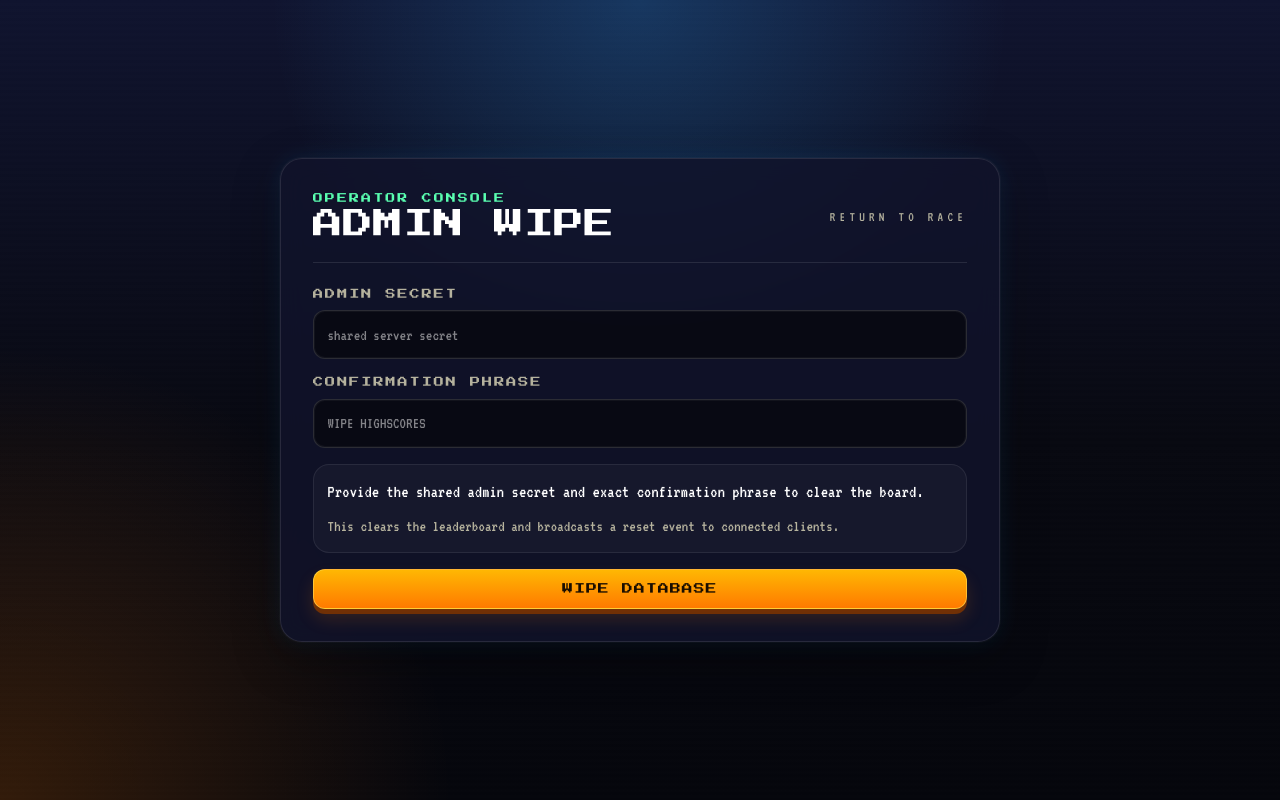
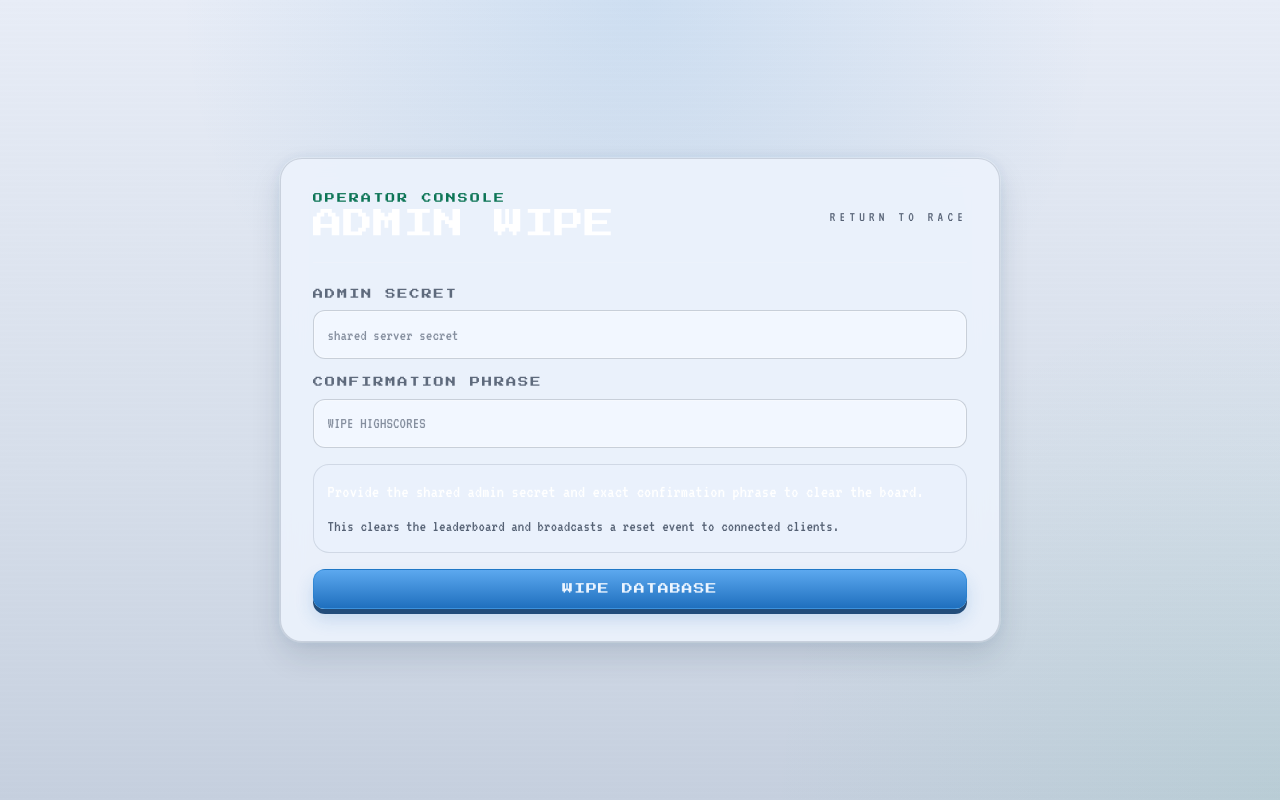
Before and after one commit to Omegapoint/alfabetrace, a Next.js app: page /admin in a window 1280 px wide. Built offline with nearby package versions, Linux system fonts and the light colour scheme.

Commit message:
Fix light mode contrast

```diff
--- a/app/components/alphabet-race.tsx
+++ b/app/components/alphabet-race.tsx
@@ -336,7 +336,6 @@ export function AlphabetRace() {
     <main className="mx-auto flex min-h-screen w-full max-w-7xl flex-col gap-5 px-4 py-5 sm:px-6 lg:px-8">
       <section className="grid gap-4 lg:grid-cols-[1.3fr_0.7fr]">
         <div className="panel panel-glow relative overflow-hidden p-5 sm:p-6">
-          <div className="absolute inset-x-0 top-0 h-1 bg-[linear-gradient(90deg,#ff7a00_0%,#ffe600_35%,#5affb1_65%,#2ea8ff_100%)]" />
           <div className="relative flex flex-col gap-5">
             <div className="flex flex-wrap items-start justify-between gap-4">
               <div className="max-w-2xl space-y-4">
@@ -370,6 +369,12 @@ export function AlphabetRace() {
                     ref={usernameInputRef}
                     value={username}
                     onChange={(event) => setUsername(normalizeUsername(event.target.value))}
+                    onKeyDown={(event) => {
+                      if (event.key === "Enter") {
+                        event.preventDefault();
+                        startRace();
+                      }
+                    }}
                     className="retro-input"
                     placeholder="erik"
                     maxLength={24}
@@ -381,7 +386,7 @@ export function AlphabetRace() {
                   <button type="button" className="pixel-button" onClick={startRace}>
                     Start
                   </button>
-                  <Link href="/admin" className="text-sm uppercase tracking-[0.22em] text-[var(--color-copy-soft)] transition hover:text-white">
+                  <Link href="/admin" className="text-sm uppercase tracking-[0.22em] text-[var(--color-copy-soft)] transition hover:text-[var(--color-copy)]">
                     Admin
                   </Link>
                 </div>
@@ -391,7 +396,7 @@ export function AlphabetRace() {
                 <div className="flex flex-wrap items-end gap-3">
                   <div className="min-w-[180px] flex-1">
                     <p className="field-label">racing as</p>
-                    <p className="text-lg text-white">{committedUsername}</p>
+                    <p className="text-lg text-[var(--color-copy)]">{committedUsername}</p>
                   </div>
                   <button
                     type="button"
@@ -402,7 +407,7 @@ export function AlphabetRace() {
                   </button>
                 </div>
 
-                <div className="rounded-[22px] border border-white/10 bg-black/35 p-4 shadow-[inset_0_0_0_1px_rgba(255,255,255,0.04)]">
+                <div className="rounded-[22px] border border-[rgba(28,41,64,0.12)] bg-[rgba(233,241,252,0.62)] p-4 shadow-[inset_0_0_0_1px_rgba(255,255,255,0.22)]">
                   <div className="mb-3 flex flex-wrap items-center gap-3 text-xs uppercase tracking-[0.2em] text-[var(--color-copy-soft)]">
                     <span className={`status-lamp ${phase === "racing" ? "status-lamp--hot" : ""}`} />
                     <span>{phase === "racing" ? "active" : "finished"}</span>
@@ -468,7 +473,7 @@ export function AlphabetRace() {
             <div className="grid gap-3 lg:grid-cols-[1fr_0.8fr]">
               <div className="panel-subtle">
                 <p className="field-label">status</p>
-                <p className="text-lg text-white">{statusMessage}</p>
+                <p className="text-lg text-[var(--color-copy)]">{statusMessage}</p>
                 <p className="mt-2 text-sm text-[var(--color-copy-soft)]">{runtimeMessage}</p>
               </div>
 
@@ -476,7 +481,7 @@ export function AlphabetRace() {
                 <div className="panel-subtle">
                   <p className="field-label">result</p>
                   {lastResult ? (
-                    <div className="space-y-2 text-lg text-white">
+                    <div className="space-y-2 text-lg text-[var(--color-copy)]">
                       <p>{formatDuration(lastResult.durationMs)}</p>
                       <p className="text-[var(--color-copy-soft)]">
                         {lastResult.improved
@@ -494,10 +499,10 @@ export function AlphabetRace() {
         </div>
 
         <aside className="panel p-4 sm:p-5">
-          <div className="flex items-center justify-between gap-4 border-b border-white/10 pb-4">
+          <div className="flex items-center justify-between gap-4 border-b border-[rgba(28,41,64,0.12)] pb-4">
             <div>
               <p className="eyebrow">highscores</p>
-              <h2 className="font-display text-lg uppercase text-white sm:text-xl">
+              <h2 className="font-display text-lg uppercase text-[var(--color-copy)] sm:text-xl">
                 Best times
               </h2>
             </div>
@@ -510,7 +515,7 @@ export function AlphabetRace() {
                 <div key={entry.id} className="leaderboard-row">
                   <span className="leaderboard-row__rank">#{index + 1}</span>
                   <div className="min-w-0 flex-1">
-                    <p className="truncate text-lg text-white">{entry.username}</p>
+                    <p className="truncate text-lg text-[var(--color-copy)]">{entry.username}</p>
                   </div>
                   <strong className="text-base text-[var(--color-accent)]">
                     {formatDuration(entry.bestTimeMs)}
@@ -519,7 +524,7 @@ export function AlphabetRace() {
               ))
             ) : (
               <div className="panel-subtle">
-                <p className="text-lg text-white">No times on the board yet.</p>
+                <p className="text-lg text-[var(--color-copy)]">No times on the board yet.</p>
                 <p className="mt-2 text-sm text-[var(--color-copy-soft)]">Be the first to set a time.</p>
               </div>
             )}
--- a/app/globals.css
+++ b/app/globals.css
@@ -1,17 +1,17 @@
 @import "tailwindcss";
 
 :root {
-  --background: #0a0c1e;
-  --foreground: #f4f0d6;
-  --color-shell: #11142c;
-  --color-panel: rgba(17, 20, 44, 0.84);
-  --color-panel-strong: rgba(9, 10, 23, 0.88);
-  --color-copy: #f7f1cc;
-  --color-copy-soft: rgba(247, 241, 204, 0.72);
-  --color-accent: #ffe45e;
-  --color-accent-strong: #ff7a00;
-  --color-neon: #5affb1;
-  --color-electric: #2ea8ff;
+  --background: #dbe0ea;
+  --foreground: #182232;
+  --color-shell: #cfd6e4;
+  --color-panel: rgba(236, 242, 252, 0.92);
+  --color-panel-strong: rgba(223, 232, 247, 0.96);
+  --color-copy: #1c2940;
+  --color-copy-soft: rgba(28, 41, 64, 0.72);
+  --color-accent: #1f7fcd;
+  --color-accent-strong: #175f9d;
+  --color-neon: #22a66a;
+  --color-electric: #1c7bc4;
   --color-danger: #ff5874;
 }
 
@@ -23,7 +23,7 @@
 }
 
 html {
-  color-scheme: dark;
+  color-scheme: light;
 }
 
 body {
@@ -31,9 +31,9 @@ body {
   color: var(--foreground);
   font-family: var(--font-body), monospace;
   background-image:
-    radial-gradient(circle at top, rgba(46, 168, 255, 0.24), transparent 36%),
-    radial-gradient(circle at bottom left, rgba(255, 122, 0, 0.18), transparent 30%),
-    linear-gradient(180deg, #10142f 0%, #080911 55%, #05060c 100%);
+    radial-gradient(circle at top, rgba(31, 127, 205, 0.13), transparent 45%),
+    radial-gradient(circle at bottom right, rgba(34, 166, 106, 0.08), transparent 34%),
+    linear-gradient(180deg, #e8edf7 0%, #d7dfeb 58%, #c6d0df 100%);
   letter-spacing: 0.01em;
 }
 
@@ -47,7 +47,7 @@ body::before {
     180deg,
     transparent 0,
     transparent 2px,
-    rgba(255, 255, 255, 0.04) 3px
+    rgba(15, 28, 45, 0.035) 3px
   );
   background-size: 100% 6px;
 }
@@ -67,30 +67,30 @@ input {
   font-size: 0.62rem;
   letter-spacing: 0.22em;
   text-transform: uppercase;
-  color: var(--color-neon);
+  color: #0d7556;
 }
 
 .panel {
   border-radius: 22px;
-  border: 1px solid rgba(255, 255, 255, 0.1);
+  border: 1px solid rgba(28, 41, 64, 0.16);
   background: var(--color-panel);
   box-shadow:
-    0 16px 46px rgba(0, 0, 0, 0.35),
-    inset 0 0 0 1px rgba(255, 255, 255, 0.03);
+    0 14px 30px rgba(19, 35, 58, 0.13),
+    inset 0 0 0 1px rgba(255, 255, 255, 0.35);
   backdrop-filter: blur(12px);
 }
 
 .panel-glow {
   box-shadow:
-    0 16px 46px rgba(0, 0, 0, 0.35),
-    0 0 0 1px rgba(255, 255, 255, 0.03),
-    0 0 24px rgba(46, 168, 255, 0.12);
+    0 14px 30px rgba(19, 35, 58, 0.13),
+    0 0 0 1px rgba(255, 255, 255, 0.28),
+    0 0 14px rgba(28, 123, 196, 0.08);
 }
 
 .panel-subtle {
   border-radius: 16px;
-  border: 1px solid rgba(255, 255, 255, 0.08);
-  background: rgba(255, 255, 255, 0.03);
+  border: 1px solid rgba(28, 41, 64, 0.12);
+  background: rgba(233, 241, 252, 0.62);
   padding: 0.85rem;
 }
 
@@ -100,17 +100,17 @@ input {
   font-size: 0.64rem;
   letter-spacing: 0.18em;
   text-transform: uppercase;
-  color: var(--color-copy-soft);
+  color: rgba(28, 41, 64, 0.68);
 }
 
 .retro-input {
   width: 100%;
   border-radius: 12px;
-  border: 1px solid rgba(255, 255, 255, 0.14);
-  background: rgba(8, 9, 17, 0.82);
+  border: 1px solid rgba(28, 41, 64, 0.2);
+  background: rgba(243, 248, 255, 0.94);
   padding: 0.72rem 0.84rem;
-  color: white;
-  box-shadow: inset 0 0 0 1px rgba(255, 255, 255, 0.04);
+  color: #19273f;
+  box-shadow: inset 0 0 0 1px rgba(255, 255, 255, 0.28);
   transition:
     border-color 160ms ease,
     box-shadow 160ms ease,
@@ -125,7 +125,7 @@ input {
 }
 
 .retro-input:disabled {
-  opacity: 0.6;
+  opacity: 0.75;
 }
 
 .retro-input--race {
@@ -145,17 +145,17 @@ input {
   align-items: center;
   gap: 0.75rem;
   border-radius: 12px;
-  border: 1px solid rgba(255, 228, 94, 0.55);
-  background: linear-gradient(180deg, #ffb703 0%, #ff7a00 100%);
+  border: 1px solid rgba(31, 127, 205, 0.5);
+  background: linear-gradient(180deg, #5ca8ef 0%, #1f6fbe 100%);
   padding: 0.68rem 0.95rem;
   font-family: var(--font-display), monospace;
   font-size: 0.68rem;
   letter-spacing: 0.1em;
   text-transform: uppercase;
-  color: #190d00;
+  color: #ecf5ff;
   box-shadow:
-    0 5px 0 rgba(126, 52, 0, 0.85),
-    0 10px 18px rgba(255, 122, 0, 0.16);
+    0 5px 0 rgba(16, 62, 110, 0.9),
+    0 10px 18px rgba(31, 111, 190, 0.2);
   transition:
     transform 160ms ease,
     box-shadow 160ms ease,
@@ -170,8 +170,8 @@ input {
 .pixel-button:active {
   transform: translateY(2px);
   box-shadow:
-    0 2px 0 rgba(126, 52, 0, 0.85),
-    0 6px 12px rgba(255, 122, 0, 0.15);
+    0 2px 0 rgba(16, 62, 110, 0.9),
+    0 6px 12px rgba(31, 111, 190, 0.17);
 }
 
 .pixel-button:disabled {
@@ -180,9 +180,9 @@ input {
 }
 
 .pixel-button--ghost {
-  border-color: rgba(46, 168, 255, 0.3);
-  background: rgba(46, 168, 255, 0.08);
-  color: white;
+  border-color: rgba(28, 123, 196, 0.34);
+  background: rgba(28, 123, 196, 0.12);
+  color: #123152;
   box-shadow:
     0 5px 0 rgba(7, 35, 70, 0.85),
     0 10px 18px rgba(46, 168, 255, 0.1);
@@ -193,7 +193,7 @@ input {
   gap: 0.2rem;
   min-width: 220px;
   border-radius: 14px;
-  border: 1px solid rgba(255, 255, 255, 0.08);
+  border: 1px solid rgba(28, 41, 64, 0.16);
   background: var(--color-panel-strong);
   padding: 0.75rem 0.85rem;
 }
@@ -220,7 +220,7 @@ input {
 }
 
 .retro-meter__hint {
-  color: var(--color-neon);
+  color: #0d7556;
 }
 
 .status-lamp {
@@ -228,8 +228,8 @@ input {
   width: 0.72rem;
   height: 0.72rem;
   border-radius: 999px;
-  background: rgba(255, 255, 255, 0.18);
-  box-shadow: 0 0 0 3px rgba(255, 255, 255, 0.04);
+  background: rgba(28, 41, 64, 0.22);
+  box-shadow: 0 0 0 3px rgba(28, 41, 64, 0.06);
 }
 
 .status-lamp--hot {
@@ -250,9 +250,9 @@ input {
   place-items: center;
   min-height: 2rem;
   border-radius: 8px;
-  border: 1px solid rgba(255, 255, 255, 0.08);
-  background: rgba(255, 255, 255, 0.03);
-  color: rgba(255, 255, 255, 0.34);
+  border: 1px solid rgba(28, 41, 64, 0.12);
+  background: rgba(238, 245, 255, 0.72);
+  color: rgba(28, 41, 64, 0.34);
 }
 
 .alphabet-strip__character--locked {
@@ -261,22 +261,22 @@ input {
 }
 
 .alphabet-strip__character--current {
-  border-color: rgba(255, 228, 94, 0.85);
+  border-color: rgba(31, 127, 205, 0.7);
   color: var(--color-accent);
-  box-shadow: inset 0 0 0 1px rgba(255, 228, 94, 0.12);
+  box-shadow: inset 0 0 0 1px rgba(31, 127, 205, 0.14);
 }
 
 .info-chip {
   border-radius: 12px;
-  border: 1px solid rgba(255, 255, 255, 0.08);
-  background: rgba(255, 255, 255, 0.03);
+  border: 1px solid rgba(28, 41, 64, 0.12);
+  background: rgba(233, 241, 252, 0.62);
   padding: 0.65rem 0.8rem;
 }
 
 .info-chip strong {
   display: block;
   margin-top: 0.4rem;
-  color: white;
+  color: #182232;
 }
 
 .leaderboard-row {
@@ -284,8 +284,8 @@ input {
   align-items: center;
   gap: 0.75rem;
   border-radius: 14px;
-  border: 1px solid rgba(255, 255, 255, 0.08);
-  background: rgba(255, 255, 255, 0.04);
+  border: 1px solid rgba(28, 41, 64, 0.12);
+  background: rgba(238, 245, 255, 0.72);
   padding: 0.62rem 0.78rem;
 }
 
```
